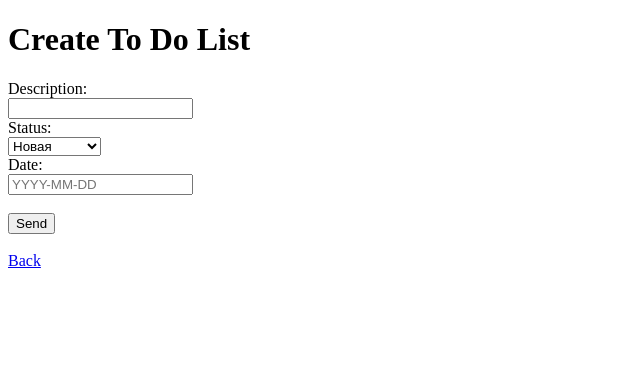
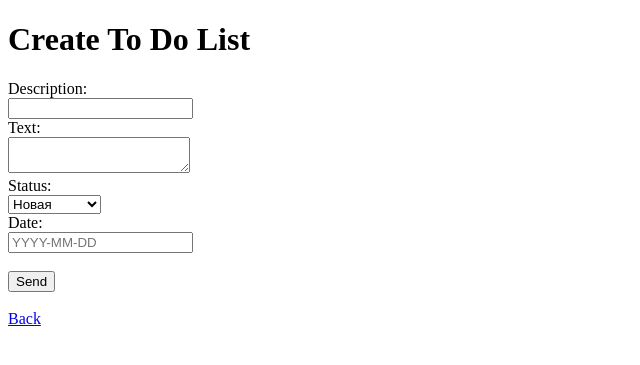
Before and after one commit to adinayusuf/homework45, a Django app: page /to_do_lists/add/ in a window 1280 px wide. Shown: the top 365 px of the page, without its empty margins (0-640 px from the left). Run offline with Django 4.2, Linux system fonts and the light colour scheme; parts of the project's set-up code (start-up, migrations or seed data) failed here and were passed over.

Commit message:
Commit 15: added text in models and html files

```diff
--- a/templates/create.html
+++ b/templates/create.html
@@ -14,10 +14,12 @@
     {% csrf_token %}
     <label>Description:</label><br/>
     <input type="text" name="description"/><br/>
+    <label>Text:</label><br/>
+    <textarea  type="text" name="text"></textarea> <br/>
     <label>Status:</label><br/>
     <select name="status" id="">
     {% for value, statuses in status %}
-        <option value="{{value}}">{{statuses }}</option>
+        <option value="{{value}}">{{statuses}}</option>
     {% endfor %}
     </select>
  <br/>
--- a/templates/ditail_view.html
+++ b/templates/ditail_view.html
@@ -13,6 +13,9 @@
         <p >
             {{to_do_list.get_status_display}}
         </p>
+         <p >
+            {{to_do_list.text}}
+        </p>
         <p >
             {{ to_do_list.date_of_completion}}
         </p>
--- a/templates/index.html
+++ b/templates/index.html
@@ -17,7 +17,8 @@
     <div class="card" style="width: 18rem;">
         <div class="card-body">
             <h5 class="card-title">{{ list.get_status_display }}</h5>
-            <p class="card-text"> {{ list.description }} </p>
+            <p class="card-description"> {{ list.description }} </p>
+            <p class="card-text"> {{ list.text }} </p>
             <a href="to_do_lists/?pk={{ list.pk }}">MORE</a>
             <a href="delete/{{ list.pk }}">DELETE</a>
         </div>
--- a/webapp/models.py
+++ b/webapp/models.py
@@ -6,6 +6,7 @@ STATUS_CHOICES = [('new', 'Новая'), ('in_progress', 'В процессе'),
 
 class To_do_list(models.Model):
     description = models.CharField(max_length=100, null=False, blank=False, verbose_name="Описание")
+    text = models.TextField(max_length=3000, null=True, blank=True, verbose_name='Текст')
     status = models.CharField(max_length=40, choices=STATUS_CHOICES, null=False, blank=False, default=STATUS_CHOICES[0][0], verbose_name='Статус')
     date_of_completion = models.CharField(max_length=12, blank=True, null=True, verbose_name='Время выполнения')
 
--- a/webapp/views.py
+++ b/webapp/views.py
@@ -21,10 +21,11 @@ def create_description(request):
         return render(request, "create.html", {'status': STATUS_CHOICES})
     else:
         description = request.POST.get("description")
+        text = request.POST.get("text")
         status = request.POST.get("status")
         date_of_completion = request.POST.get("date_of_completion")
         new_des = To_do_list.objects.create(description=description, status=status,
-                                            date_of_completion=date_of_completion)
+                                            date_of_completion=date_of_completion, text=text)
         new_des.save()
         context = {"to_do_list": new_des}
         print(context)
```
